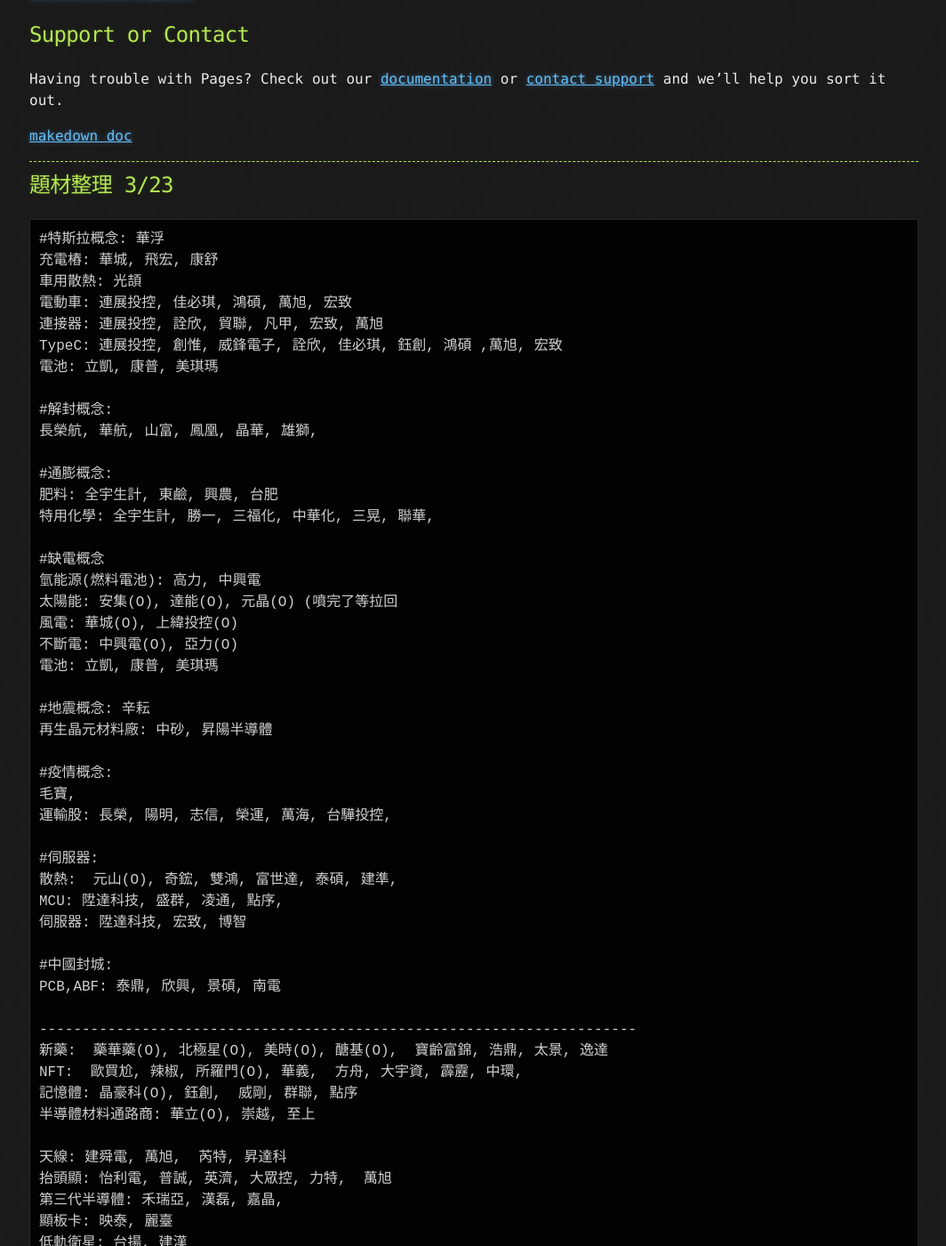
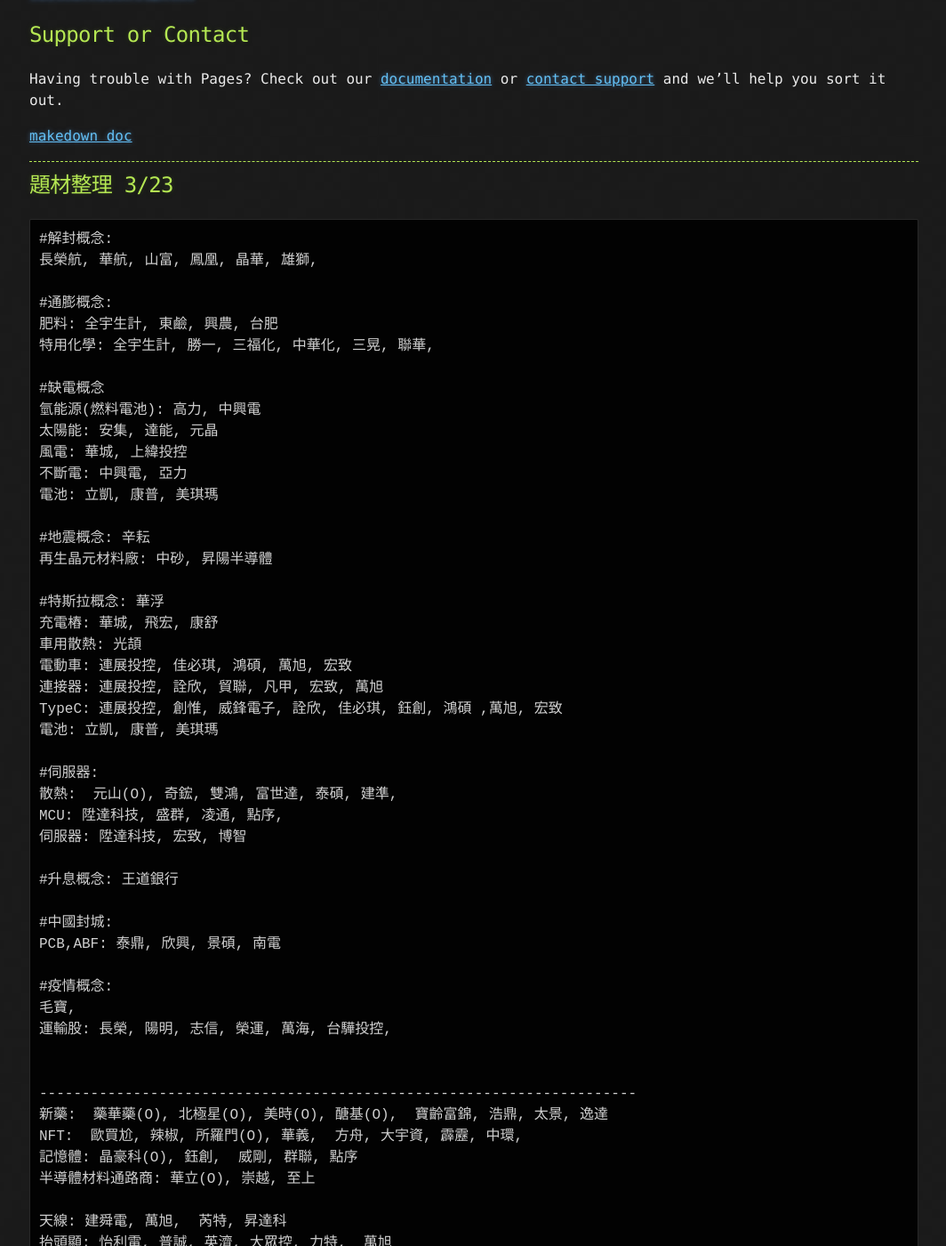
Before and after one commit to lepg5487/Stock_God, a Jekyll site: the page built from index.md, in a window 1280 px wide and 1400 px high, scrolled down 15807 px. Shown: the whole window at 89% size, without its empty margins (107-1171 px from the left). Built offline with Jekyll 4.4.1, drawn with Linux system fonts in a browser that asks for light colours; our own code applies the rules of GitHub Pages for plain Markdown files; some of the changed lines change nothing that is shown; some of the changed text lies outside the part shown.

Commit message:
Update index.md

````diff
--- a/index.md
+++ b/index.md
@@ -672,14 +672,6 @@
 
 ## 題材整理 3/23
 ```
-#特斯拉概念: 華浮
-充電樁: 華城, 飛宏, 康舒
-車用散熱: 光頡
-電動車: 連展投控, 佳必琪, 鴻碩, 萬旭, 宏致
-連接器: 連展投控, 詮欣, 貿聯, 凡甲, 宏致, 萬旭
-TypeC: 連展投控, 創惟, 威鋒電子, 詮欣, 佳必琪, 鈺創, 鴻碩 ,萬旭, 宏致
-電池: 立凱, 康普, 美琪瑪
-
 #解封概念:
 長榮航, 華航, 山富, 鳳凰, 晶華, 雄獅,
 
@@ -689,25 +681,36 @@
 
 #缺電概念
 氫能源(燃料電池): 高力, 中興電
-太陽能: 安集(O), 達能(O), 元晶(O) (噴完了等拉回
-風電: 華城(O), 上緯投控(O)
-不斷電: 中興電(O), 亞力(O)
+太陽能: 安集, 達能, 元晶
+風電: 華城, 上緯投控
+不斷電: 中興電, 亞力
 電池: 立凱, 康普, 美琪瑪
 
 #地震概念: 辛耘
 再生晶元材料廠: 中砂, 昇陽半導體
 
-#疫情概念:
-毛寶,
-運輸股: 長榮, 陽明, 志信, 榮運, 萬海, 台驊投控,
+#特斯拉概念: 華浮
+充電樁: 華城, 飛宏, 康舒
+車用散熱: 光頡
+電動車: 連展投控, 佳必琪, 鴻碩, 萬旭, 宏致
+連接器: 連展投控, 詮欣, 貿聯, 凡甲, 宏致, 萬旭
+TypeC: 連展投控, 創惟, 威鋒電子, 詮欣, 佳必琪, 鈺創, 鴻碩 ,萬旭, 宏致
+電池: 立凱, 康普, 美琪瑪
 
 #伺服器:
 散熱:  元山(O), 奇鋐, 雙鴻, 富世達, 泰碩, 建準,
 MCU: 陞達科技, 盛群, 凌通, 點序,
 伺服器: 陞達科技, 宏致, 博智
 
+#升息概念: 王道銀行
+
 #中國封城:
 PCB,ABF: 泰鼎, 欣興, 景碩, 南電
+
+#疫情概念:
+毛寶,
+運輸股: 長榮, 陽明, 志信, 榮運, 萬海, 台驊投控,
+
 
 ----------------------------------------------------------------------
 新藥:  藥華藥(O), 北極星(O), 美時(O), 醣基(O),  寶齡富錦, 浩鼎, 太景, 逸達
````
